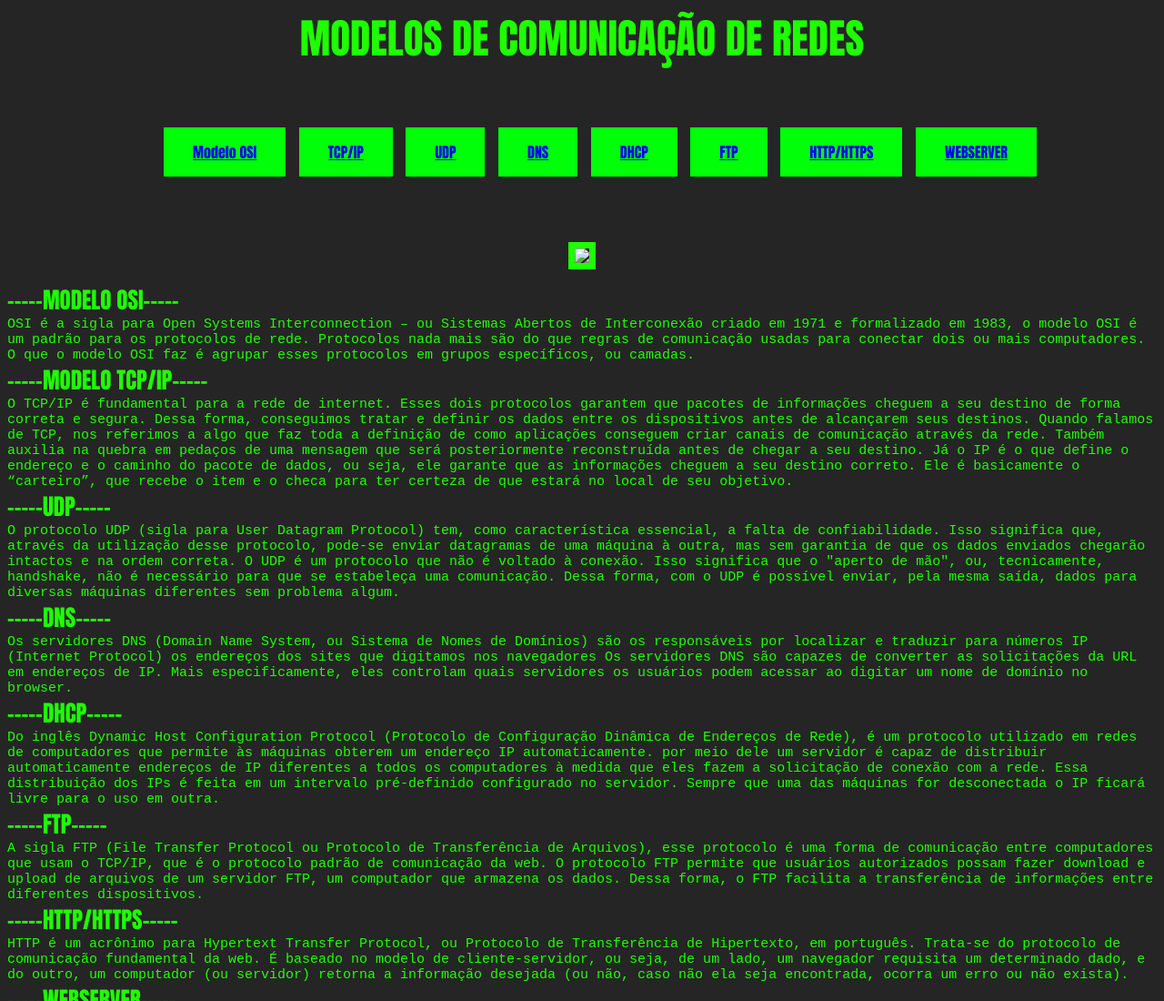
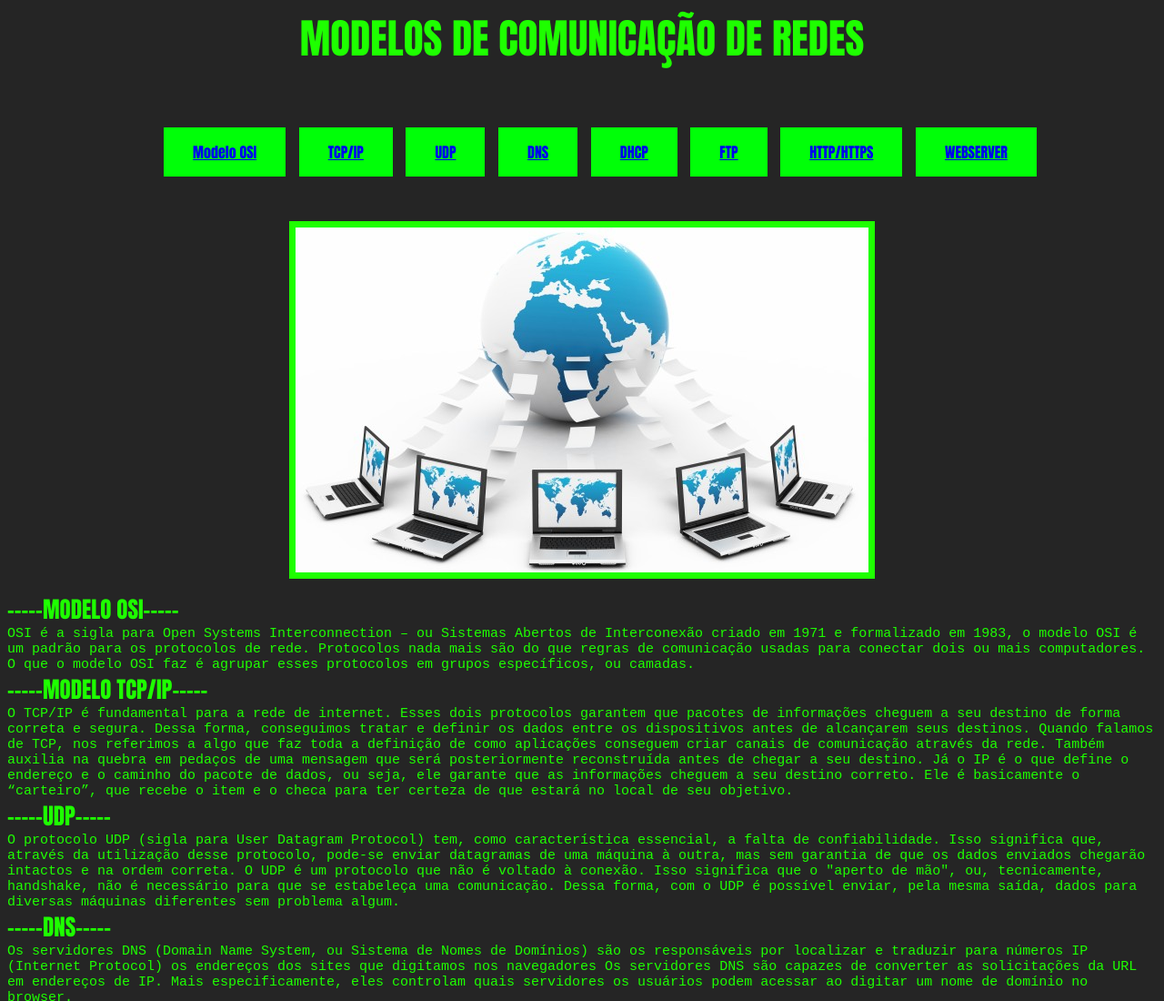
Before and after one commit to erickiks/servicos-de-rede, a plain HTML site: page index.html in a window 1280 px wide. Shown: the top 1100 px of the page at 91% size. Drawn offline with Linux system fonts and the light colour scheme.

Commit message:
Update index.html

```diff
--- a/index.html
+++ b/index.html
@@ -27,7 +27,7 @@
         </nav>
     </center>
 
-        <center><img border="7" widght="40%" height="30%" src="rede-de-computadores.jpg"></center>
+        <center><img border="7" widght="40%" height="30%" src="img/rede-de-computadores.jpg"></center>
 
      <main>
 
```
